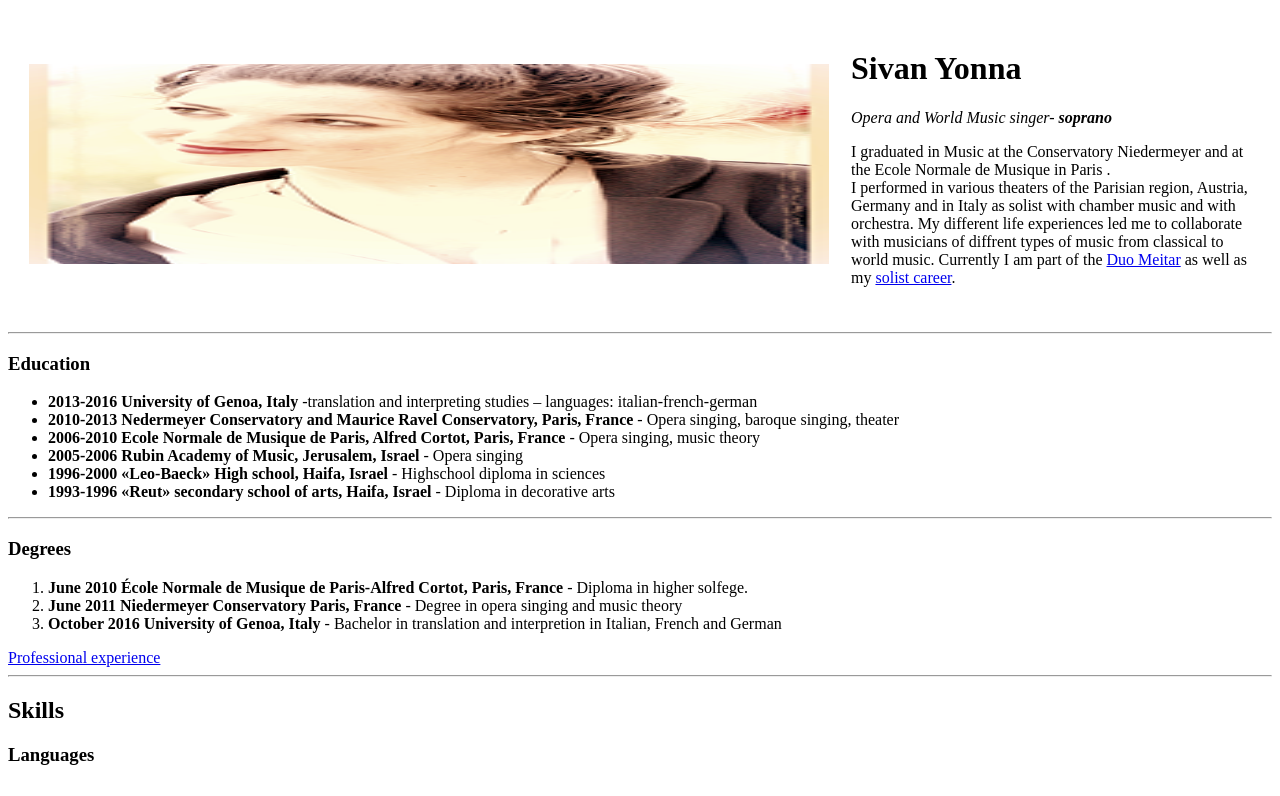
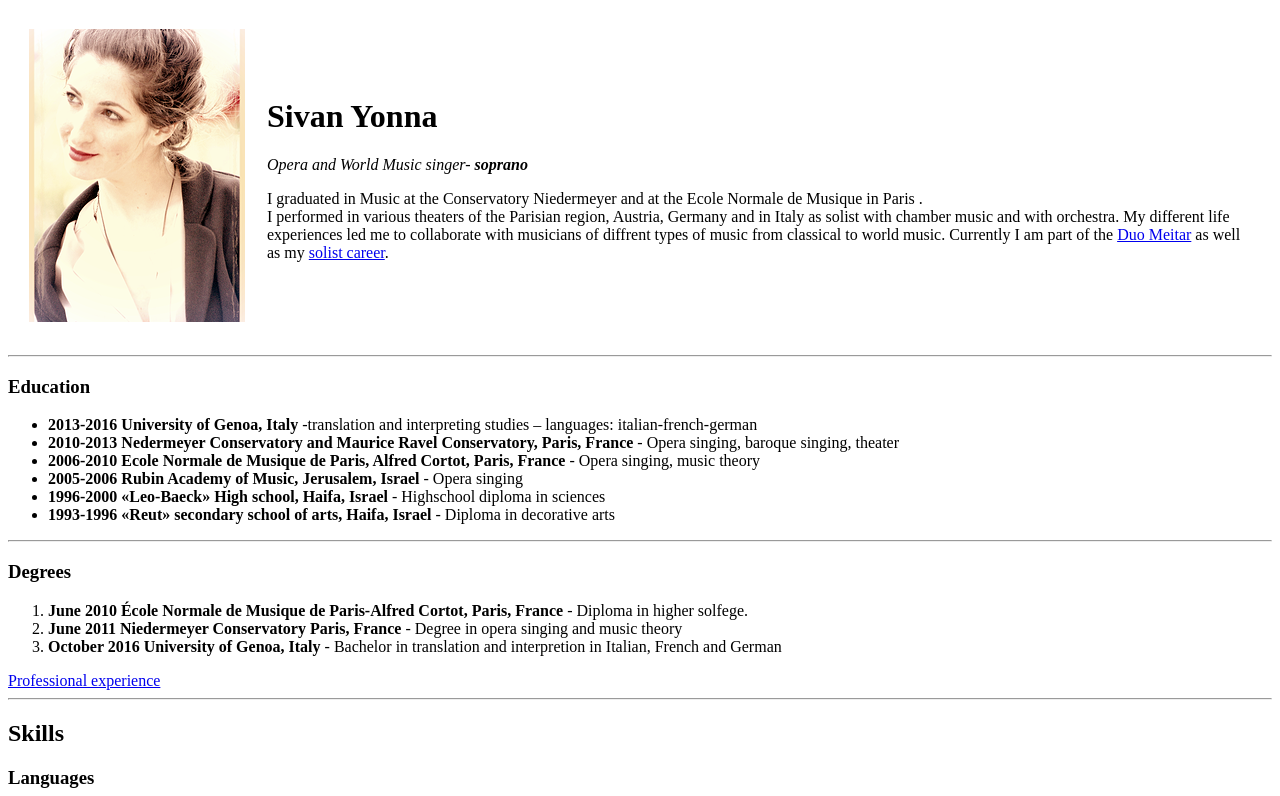
Before and after one commit to Sivonet/cv, a plain HTML site: page index.html in a window 1280 px wide. Shown: the top 796 px of the page. Drawn offline with Linux system fonts and the light colour scheme.

Commit message:
Update index.html

```diff
--- a/index.html
+++ b/index.html
@@ -9,7 +9,7 @@
 <body>
   <table cellspacing="20">
     <tr>
-      <td><img src="images/sivan.png" width="800" alt="sivan profile picture" width="150" height="200" /></td>
+      <td><img src="images/sivan.png" /></td>
       <td><h1>Sivan Yonna</h1>
       <p> <em>Opera and World Music singer- <strong>soprano</strong></em></p>
       <p>I graduated in Music at the Conservatory Niedermeyer and at the Ecole Normale de Musique in Paris .
```
